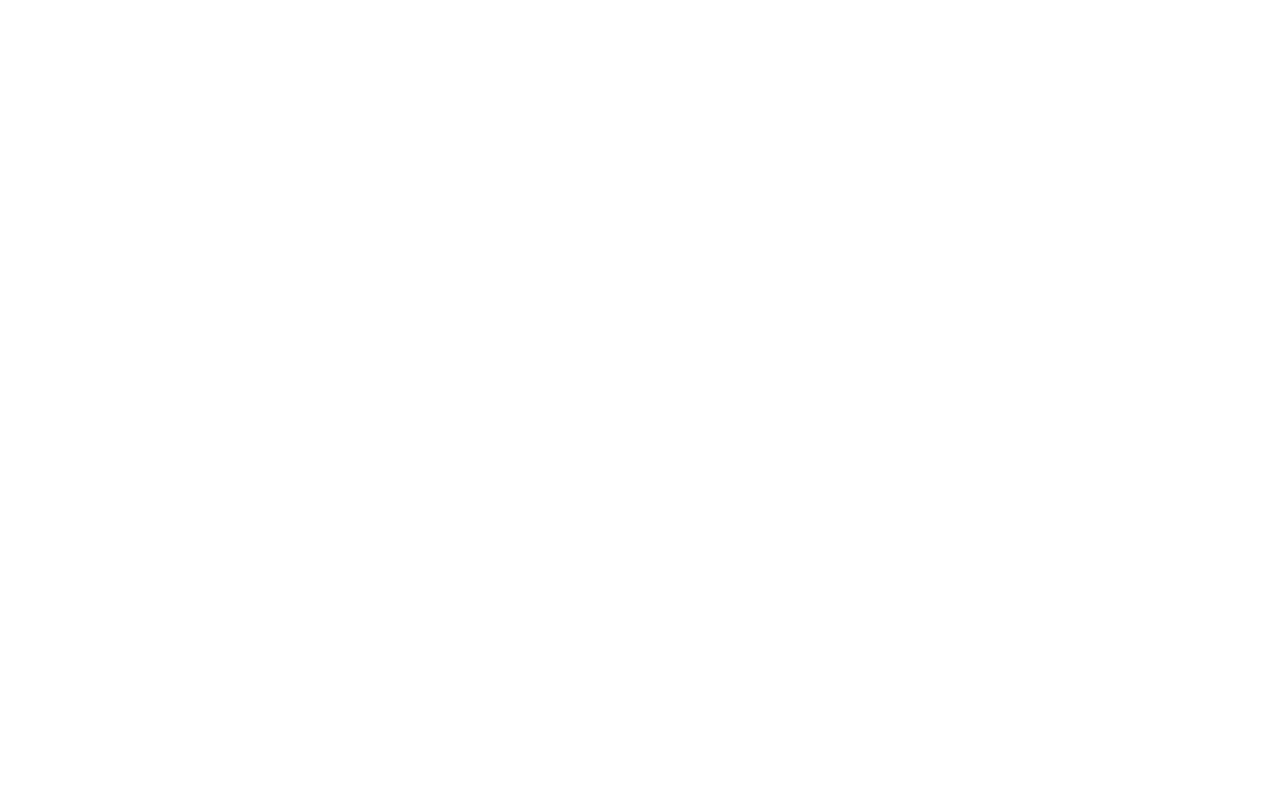
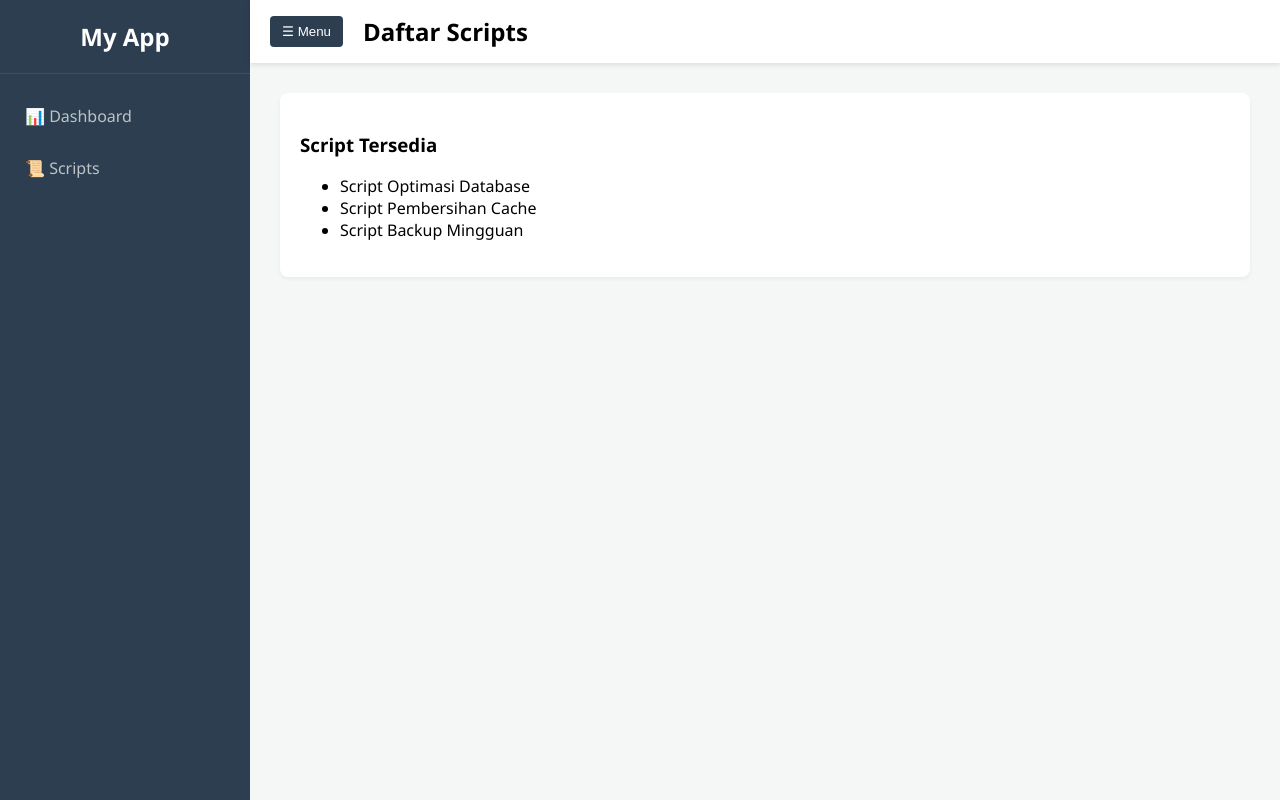
Before and after one commit to 230055Fawwaz/MyToolCenter, a Flask app: page /scripts in a window 1280 px wide. Before the commit the page is empty. Run offline with Flask 3, Linux system fonts and the light colour scheme.

Commit message:
feat: add base code for web pages

```diff
--- a/app/static/css/style.css
+++ b/app/static/css/style.css
@@ -4,3 +4,86 @@
    Penulis:   Fawwaz Yaqzhan
    Tanggal:   25-04-2026
    ========================================== */
+
+:root {
+   --sidebar-width: 250px;
+   --bg-color: #f4f7f6;
+   --sidebar-color: #2c3e50;
+   --accent-color: #3498db;
+}
+
+body {
+   margin: 0;
+   font-family: 'Segoe UI', sans-serif;
+   display: flex;
+   height: 100vh;
+   background-color: var(--bg-color);
+}
+
+#sidebar {
+   width: var(--sidebar-width);
+   background-color: var(--sidebar-color);
+   color: white;
+   transition: all 0.3s ease;
+   display: flex;
+   flex-direction: column;
+}
+
+#sidebar.collapsed {
+   width: 0;
+   overflow: hidden;
+}
+
+.sidebar-header {
+   padding: 20px;
+   font-size: 1.5rem;
+   font-weight: bold;
+   text-align: center;
+   border-bottom: 1px solid #3e4f5f;
+}
+
+.sidebar-menu {
+   list-style: none;
+   padding: 0;
+}
+
+.sidebar-menu li a {
+   display: block;
+   padding: 15px 25px;
+   color: #bdc3c7;
+   text-decoration: none;
+}
+
+.sidebar-menu li a:hover {
+   background-color: #34495e;
+   color: white;
+   border-left: 4px solid var(--accent-color);
+}
+
+#main-content {
+   flex-grow: 1;
+   display: flex;
+   flex-direction: column;
+}
+
+header {
+   background: white;
+   padding: 15px 20px;
+   display: flex;
+   align-items: center;
+   box-shadow: 0 2px 5px rgba(0,0,0,0.1);
+}
+
+.toggle-btn {
+   background: var(--sidebar-color);
+   color: white;
+   border: none;
+   padding: 8px 12px;
+   cursor: pointer;
+   border-radius: 4px;
+   margin-right: 20px;
+}
+
+.container {
+   padding: 30px;
+}
--- a/app/static/js/script.js
+++ b/app/static/js/script.js
@@ -4,3 +4,12 @@
 // Penulis:   Fawwaz Yaqzhan
 // Tanggal:   25-04-2026
 // ==========================================
+
+document.addEventListener('DOMContentLoaded', function() {
+    const toggleBtn = document.getElementById('menu-toggle');
+    const sidebar = document.getElementById('sidebar');
+
+    toggleBtn.addEventListener('click', function() {
+        sidebar.classList.toggle('collapsed');
+    });
+});
--- a/app/templates/base.html
+++ b/app/templates/base.html
@@ -4,3 +4,40 @@
   Penulis:   Fawwaz Yaqzhan
   Tanggal:   25-04-2026
 -->
+
+<!DOCTYPE html>
+<html lang="id">
+<head>
+    <meta charset="UTF-8">
+    <meta name="viewport" content="width=device-width, initial-scale=1.0">
+    <title>{% block title %}My Web App{% endblock %}</title>
+    <!-- Memanggil CSS dari folder static -->
+    <link rel="stylesheet" href="{{ url_for('static', filename='css/style.css') }}">
+</head>
+<body>
+
+    <nav id="sidebar">
+        <div class="sidebar-header">My App</div>
+        <ul class="sidebar-menu">
+            <li><a href="{{ url_for('dashboard') }}">📊 Dashboard</a></li>
+            <li><a href="{{ url_for('scripts') }}">📜 Scripts</a></li>
+        </ul>
+    </nav>
+
+    <div id="main-content">
+        <header>
+            <button class="toggle-btn" id="menu-toggle">☰ Menu</button>
+            <h2 style="margin: 0;">{% block header_title %}Selamat Datang{% endblock %}</h2>
+        </header>
+
+        <main class="container">
+            {% block content %}
+            <p>Silakan pilih menu di samping untuk melihat konten.</p>
+            {% endblock %}
+        </main>
+    </div>
+
+    <!-- Memanggil JS dari folder static -->
+    <script src="{{ url_for('static', filename='js/script.js') }}"></script>
+</body>
+</html>
--- a/app/templates/scripts.html
+++ b/app/templates/scripts.html
@@ -4,3 +4,19 @@
   Penulis:   Fawwaz Yaqzhan
   Tanggal:   25-04-2026
 -->
+
+{% extends "base.html" %}
+
+{% block title %}Scripts{% endblock %}
+{% block header_title %}Daftar Scripts{% endblock %}
+
+{% block content %}
+    <div style="background: white; padding: 20px; border-radius: 8px; box-shadow: 0 2px 4px rgba(0,0,0,0.05);">
+        <h3>Script Tersedia</h3>
+        <ul>
+            <li>Script Optimasi Database</li>
+            <li>Script Pembersihan Cache</li>
+            <li>Script Backup Mingguan</li>
+        </ul>
+    </div>
+{% endblock %}
```
Also changed, not shown: app/templates/index.html (+12 -0 lines).
